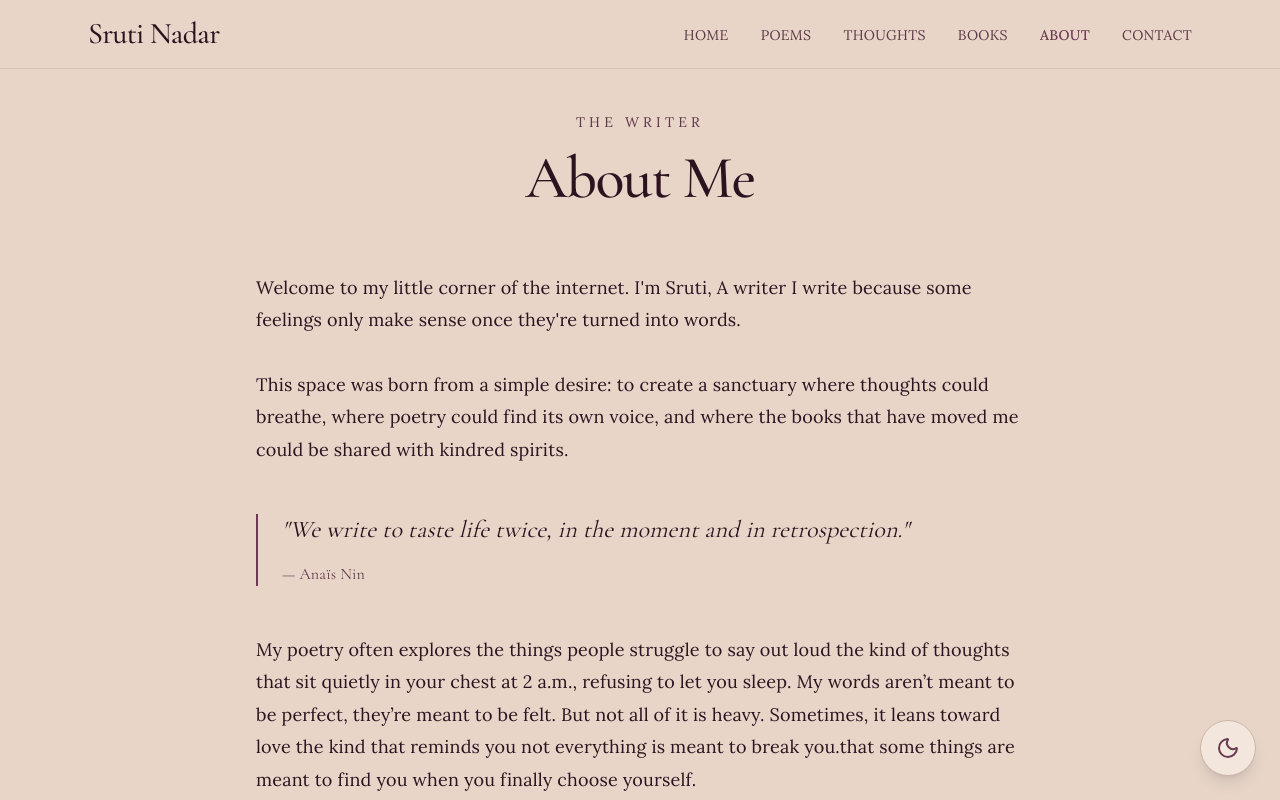
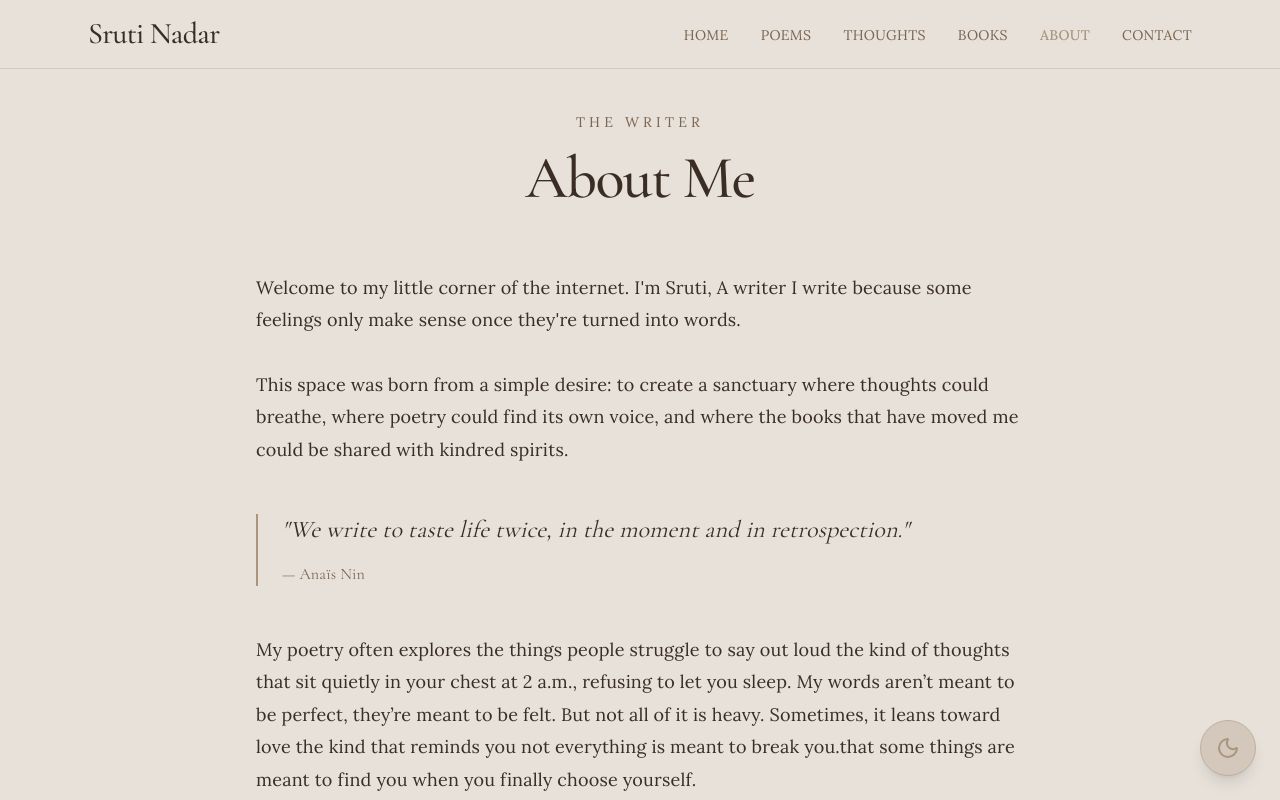
Before and after one commit to srutinadar26/Blog, a Next.js app: page /about in a window 1280 px wide. Shown: the top 800 px of the page. Built offline with nearby package versions, Linux system fonts and the light colour scheme.

Commit message:
updated css

```diff
--- a/app/books/[id]/page.tsx
+++ b/app/books/[id]/page.tsx
@@ -87,6 +87,7 @@ export default async function BookPage({ params }: PageProps) {
           </Link>
 
           {/* 📸 Cover Image */}
+          {book.cover_url && (
             <div className="relative w-full aspect-[2/3] mb-10 overflow-hidden rounded">
               <Image
                 src={book.cover_url}
@@ -95,6 +96,7 @@ export default async function BookPage({ params }: PageProps) {
                 className="object-cover"
               />
             </div>
+          )}
 
           {/* Header */}
           <header className="mb-12">
--- a/app/books/page.tsx
+++ b/app/books/page.tsx
@@ -5,6 +5,7 @@ import { createClient } from "@/lib/supabase/server"
 import { Star } from "lucide-react"
 
 async function getBooks() {
+  try {
     const supabase = await createClient()
 
     const { data, error } = await supabase
@@ -13,11 +14,15 @@ async function getBooks() {
       .order("created_at", { ascending: false })
 
     if (error) {
-    console.error(error)
+      console.error("Error fetching books:", error)
       return []
     }
 
     return data || []
+  } catch (error) {
+    console.warn("Supabase not configured, showing empty books:", error)
+    return []
+  }
 }
 
 function StarRating({ rating }: { rating: number }) {
--- a/app/globals.css
+++ b/app/globals.css
@@ -5,50 +5,51 @@
 @custom-variant dark (&:where(.dark, .dark *));
 
 :root {
-  /* Premium Literary Color Palette - Rose & Plum (Darker Light Mode) */
-  --background: #E8D5C8;  /* darker warm rose - was #DBAFA0 */
-  --foreground: #2D121F;  /* deeper plum - was #3d1a2c */
-  --card: #F2E6DD;        /* slightly darker ivory - was #f5e6df */
-  --card-foreground: #2D121F;
-  --popover: #F2E6DD;
-  --popover-foreground: #2D121F;
-  --primary: #6B3A52;     /* deeper muted plum - was #704264 */
-  --primary-foreground: #F2E6DD;
-  --secondary: #A87C8A;   /* deeper dusty rose - was #BB8493 */
-  --secondary-foreground: #2D121F;
-  --muted: #DDD0C5;       /* darker muted tone - was #e8d5ce */
-  --muted-foreground: #5D3A48; /* deeper muted text - was #704264 */
-  --accent: #7D4A62;      /* deeper accent - was #8b5a6e */
-  --accent-foreground: #F2E6DD;
-  --destructive: #3D1A2C;  /* deeper destructive - was #49243E */
-  --destructive-foreground: #E8D5C8;
-  --border: #C9B5A8;       /* darker border - was #c9a89b */
-  --input: #F2E6DD;
-  --ring: #6B3A52;
+  /* Literary Color Palette — Dusty Earth Tones */
+  /* --dust-grey: #e7e1da  --bone: #d3c8bb  --khaki-beige: #bfaf9c  --camel: #ab967d  --dusty-taupe: #a1896e */
+  --background: #e7e1da;        /* dust-grey */
+  --foreground: #3a2e24;        /* deep earth — strong contrast */
+  --card: #d3c8bb;              /* bone */
+  --card-foreground: #3a2e24;
+  --popover: #d3c8bb;           /* bone */
+  --popover-foreground: #3a2e24;
+  --primary: #ab967d;           /* camel */
+  --primary-foreground: #e7e1da; /* dust-grey */
+  --secondary: #bfaf9c;         /* khaki-beige */
+  --secondary-foreground: #3a2e24;
+  --muted: #d3c8bb;             /* bone */
+  --muted-foreground: #7a6550;  /* medium earth */
+  --accent: #a1896e;            /* dusty-taupe */
+  --accent-foreground: #e7e1da; /* dust-grey */
+  --destructive: #b54a4a;
+  --destructive-foreground: #e7e1da;
+  --border: #bfaf9c;            /* khaki-beige */
+  --input: #d3c8bb;             /* bone */
+  --ring: #ab967d;              /* camel */
   --radius: 0.5rem;
   --radius-full: 9999px;
 }
 
 .dark {
-  --background: #2d121f;
-  --foreground: #f0ddd4;
-  --card: #3d1a2c;
-  --card-foreground: #f0ddd4;
-  --popover: #3d1a2c;
-  --popover-foreground: #f0ddd4;
-  --primary: #BB8493;
-  --primary-foreground: #2d121f;
-  --secondary: #49243E;
-  --secondary-foreground: #f0ddd4;
-  --muted: #49243E;
-  --muted-foreground: #c9a89b;
-  --accent: #704264;
-  --accent-foreground: #f0ddd4;
+  --background: #3a2e24;        /* deep earth */
+  --foreground: #e7e1da;        /* dust-grey */
+  --card: #4a3c30;              /* dark camel */
+  --card-foreground: #e7e1da;
+  --popover: #4a3c30;
+  --popover-foreground: #e7e1da;
+  --primary: #ab967d;           /* camel */
+  --primary-foreground: #3a2e24;
+  --secondary: #5c4a3a;         /* deep taupe */
+  --secondary-foreground: #e7e1da;
+  --muted: #5c4a3a;
+  --muted-foreground: #bfaf9c;  /* khaki-beige */
+  --accent: #a1896e;            /* dusty-taupe */
+  --accent-foreground: #e7e1da;
   --destructive: #c97b7b;
-  --destructive-foreground: #2d121f;
-  --border: #704264;
-  --input: #3d1a2c;
-  --ring: #BB8493;
+  --destructive-foreground: #3a2e24;
+  --border: #5c4a3a;
+  --input: #4a3c30;
+  --ring: #ab967d;              /* camel */
 }
 
 @theme inline {
--- a/components/footer.tsx
+++ b/components/footer.tsx
@@ -75,7 +75,7 @@ export function Footer() {
   {"\"Find what you love and let it kill you.\" "}
   <br></br>
   <br></br>
-  <span className="text-white font-sans not-italic">
+  <span className="text-foreground font-sans not-italic">
     — Charles Bukowski
   </span>
 </p>
```
Lines whose indentation alone changed are shown as unchanged.
